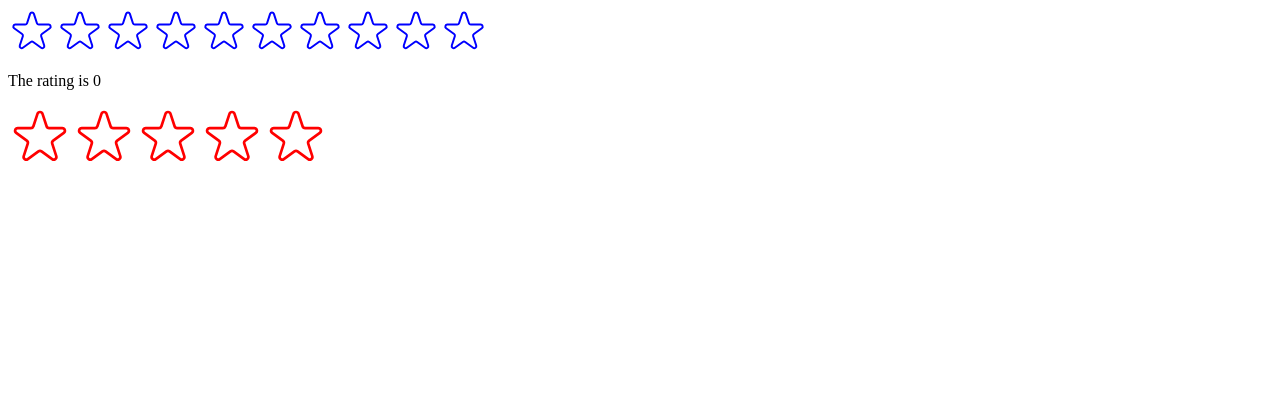
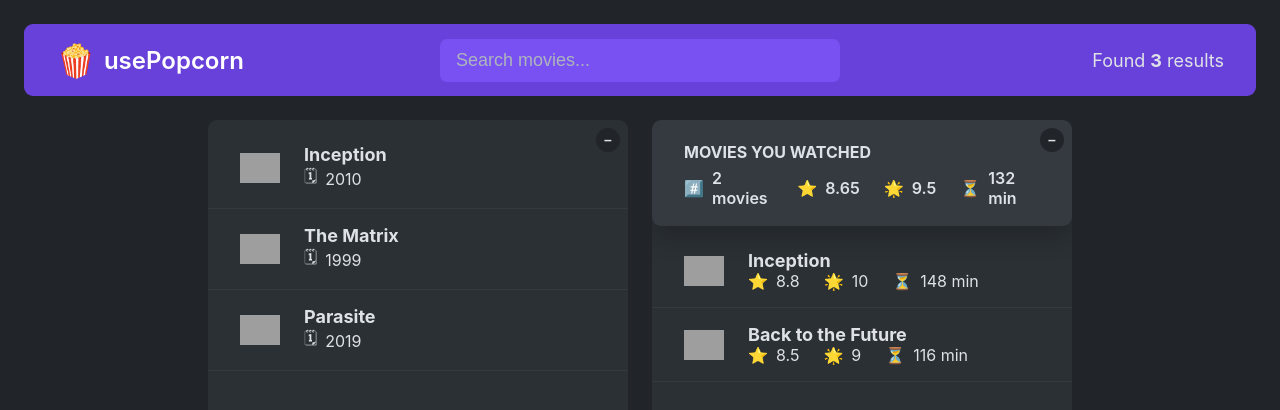
Before and after one commit to kapvm4444/use-popcorn, a React (Create React App) app: page / in a window 1280 px wide. Shown: the top 410 px of the page. Built offline with nearby package versions, Linux system fonts and the light colour scheme; grey boxes are pictures that could not be loaded.

Commit message:
reverted to origin

```diff
--- a/src/App.js
+++ b/src/App.js
@@ -6,6 +6,8 @@ import Box from "./components/Box";
 import MovieList from "./components/MovieList";
 import WatchedSummary from "./components/WatchedSummary";
 import WatchedMovieList from "./components/WatchedMovieList";
+
+const fetchURL = "http://www.omdbapi.com/?i=tt3896198&apikey=18173ef0";
 
 export default function App() {
   const [movies, setMovies] = useState(tempMovieData);
--- a/src/index.js
+++ b/src/index.js
@@ -3,31 +3,19 @@ import ReactDOM from "react-dom/client";
 // import "./index.css";
 import App from "./App";
 import RatingStar from "./components/RatingStar";
-
-function Test() {
-  const [rating, setRating] = useState(0);
-
-  return (
-    <>
-      <RatingStar onSetRate={setRating} maxRating={10} color={"Blue"} />
-      <p>The rating is {rating}</p>
-    </>
-  );
-}
+import "./index.css";
 
 const root = ReactDOM.createRoot(document.getElementById("root"));
 root.render(
   <React.StrictMode>
-    <Test />
-
-    <RatingStar
+    {/*<RatingStar
       maxRating={5}
       color={"red"}
       size={64}
       messages={["Worst", "Bad", "OK", "Good", "Wonderful"]}
       defaultRating={0}
       className={"test"}
-    />
-    {/*<App />*/}
+    />*/}
+    <App />
   </React.StrictMode>,
 );
```
